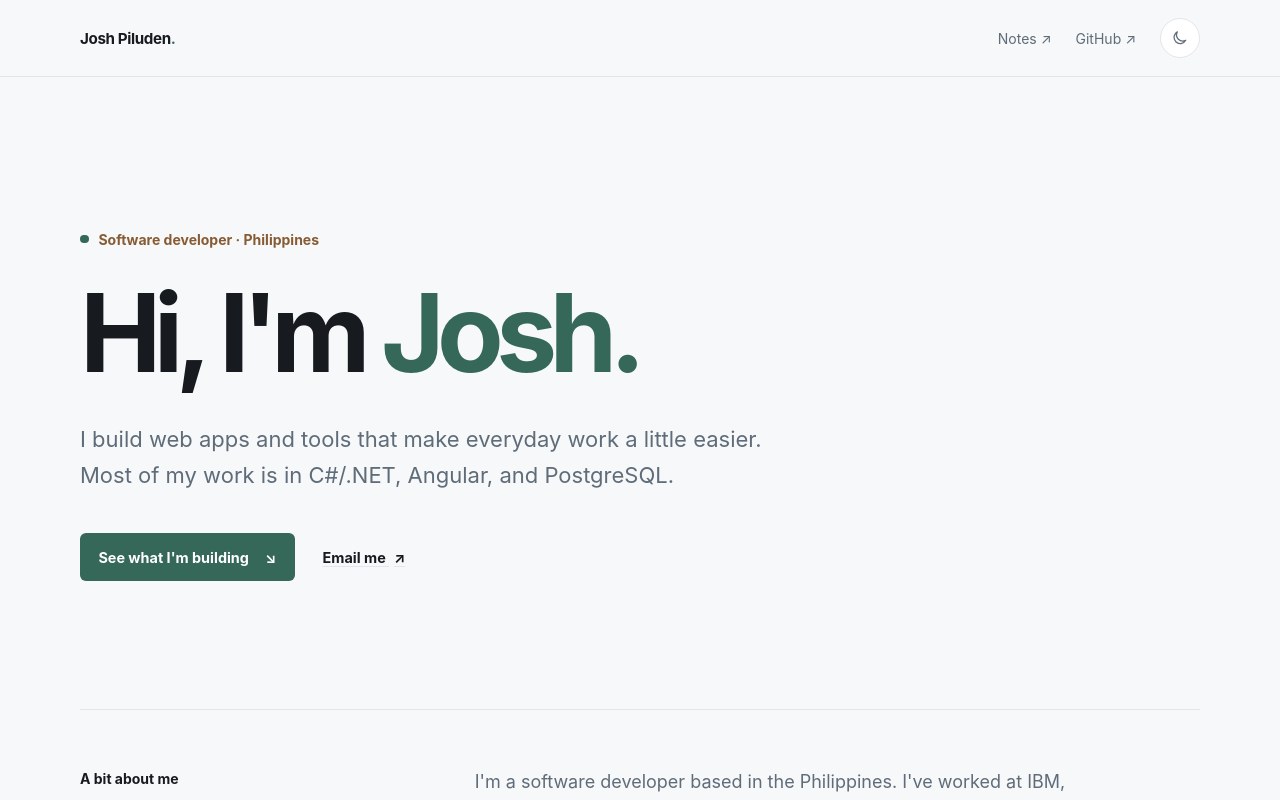
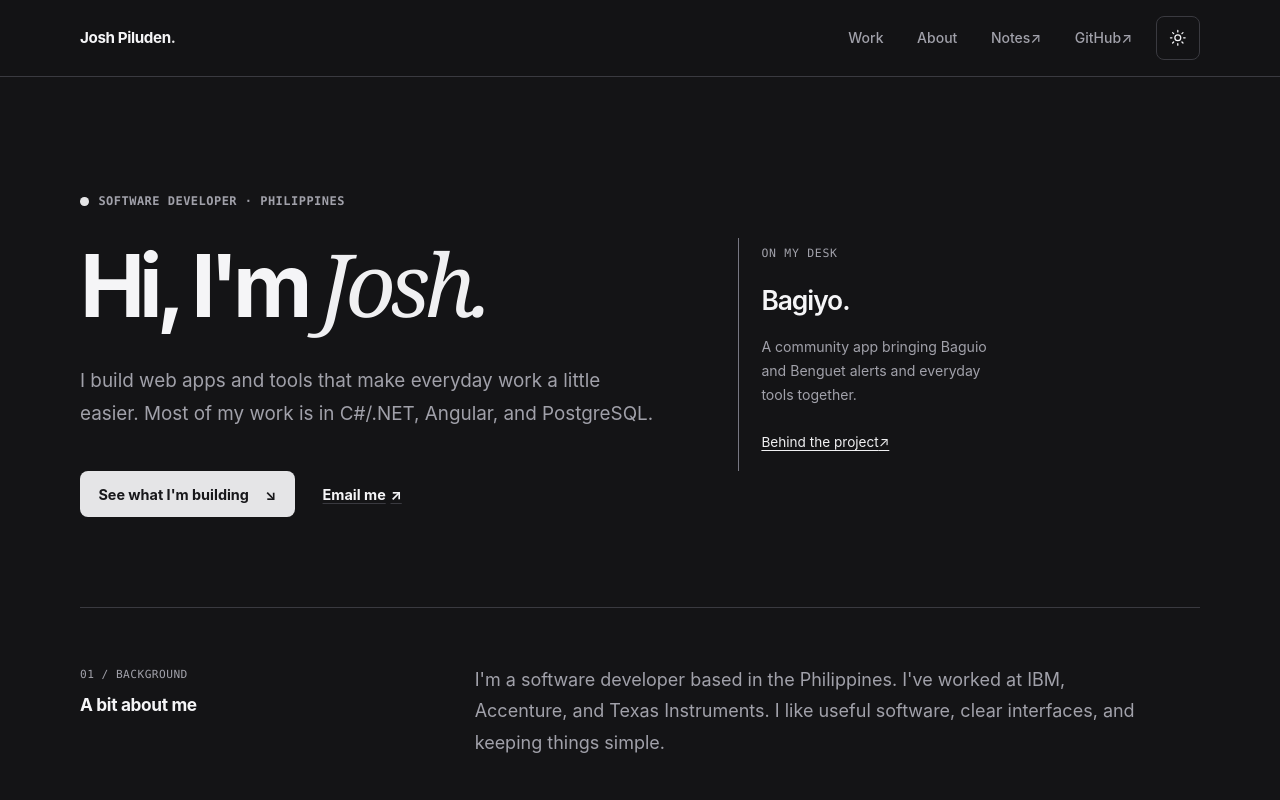
Before and after one commit to jjosh102/my-ng-profile, an Angular app: page / in a window 1280 px wide. Shown: the top 800 px of the page. Built offline with nearby package versions, Linux system fonts and the light colour scheme.

Commit message:
feat: match jjosh dark palette and improve Angular profile UX

```diff
--- a/src/app/app.config.ts
+++ b/src/app/app.config.ts
@@ -1,12 +1,18 @@
-import { ApplicationConfig, provideBrowserGlobalErrorListeners, provideZonelessChangeDetection } from '@angular/core';
-import { provideRouter } from '@angular/router';
-
+import {
+  ApplicationConfig,
+  provideBrowserGlobalErrorListeners,
+  provideZonelessChangeDetection,
+} from '@angular/core';
+import { provideRouter, withInMemoryScrolling } from '@angular/router';
 import { routes } from './app.routes';
 
 export const appConfig: ApplicationConfig = {
   providers: [
     provideBrowserGlobalErrorListeners(),
     provideZonelessChangeDetection(),
-    provideRouter(routes),
-  ]
+    provideRouter(routes, withInMemoryScrolling({
+      anchorScrolling: 'enabled',
+      scrollPositionRestoration: 'enabled',
+    })),
+  ],
 };
--- a/src/app/app.html
+++ b/src/app/app.html
@@ -1,6 +1,8 @@
 <div class='site-shell'>
+  <a class='skip-link' href='#main-content'>Skip to main content</a>
   <app-header />
-  <main class='site-main'>
+  <main class='site-main' id='main-content' tabindex='-1'>
     <router-outlet />
   </main>
+  <app-footer />
 </div>
--- a/src/app/components/dashboard-section/dashboard-section.html
+++ b/src/app/components/dashboard-section/dashboard-section.html
@@ -1,4 +1,6 @@
 <section class='hero' aria-labelledby='intro-title'>
+  <div class='hero-layout'>
+    <div class='hero-copy'>
       <p class='eyebrow'><span class='eyebrow-dot' aria-hidden='true'></span>Software developer · Philippines</p>
       <h1 id='intro-title'>Hi, I'm <span>Josh.</span></h1>
       <p class='hero-intro'>I build web apps and tools that make everyday work a little easier. Most of my work is in C#/.NET, Angular, and PostgreSQL.</p>
@@ -6,18 +8,27 @@
         <a class='primary-link' href='#work'>See what I'm building <span aria-hidden='true'>↘</span></a>
         <a class='text-link' href='mailto:joshuajpiluden@gmail.com'>Email me <span aria-hidden='true'>↗</span></a>
       </div>
+    </div>
+    <aside class='hero-note' aria-label='Current side project'>
+      <span class='hero-note-kicker'>On my desk</span>
+      <h2>Bagiyo<span aria-hidden='true'>.</span></h2>
+      <p>A community app bringing Baguio and Benguet alerts and everyday tools together.</p>
+      <a href='https://jjosh.dev/work/bagiyo/' target='_blank' rel='noopener noreferrer'>Behind the project <span aria-hidden='true'>↗</span></a>
+    </aside>
+  </div>
 </section>
 
-<section class='section-row' aria-labelledby='about-title'>
-  <h2 id='about-title' class='section-label'>A bit about me</h2>
+<section id='about' class='section-row' aria-labelledby='about-title'>
+  <h2 id='about-title' class='section-label' data-number='01 / Background'>A bit about me</h2>
   <div class='section-body'>
     <p>I'm a software developer based in the Philippines. I've worked at IBM, Accenture, and Texas Instruments. I like useful software, clear interfaces, and keeping things simple.</p>
   </div>
 </section>
 
 <section id='work' class='section-row work-section' aria-labelledby='work-title'>
-  <h2 id='work-title' class='section-label'>What I'm building</h2>
+  <h2 id='work-title' class='section-label' data-number='02 / Selected work'>What I'm building</h2>
   <div class='section-body'>
+    <p class='project-kicker'>Community project</p>
     <div class='project-heading'>
       <h3>Bagiyo</h3>
       <div class='project-actions'>
@@ -31,11 +42,9 @@
 </section>
 
 <section class='section-row' aria-labelledby='notes-title'>
-  <h2 id='notes-title' class='section-label'>From the workbench</h2>
+  <h2 id='notes-title' class='section-label' data-number='03 / Writing'>From the workbench</h2>
   <div class='section-body'>
     <p>I occasionally write down lessons from the things I build, including the parts that did not work the first time.</p>
     <a class='text-link more-link' href='https://jjosh.dev/notes/' target='_blank' rel='noopener noreferrer'>Read my notes on jjosh.dev <span aria-hidden='true'>↗</span></a>
   </div>
 </section>
-
-<app-footer />
--- a/src/app/components/dashboard-section/dashboard-section.ts
+++ b/src/app/components/dashboard-section/dashboard-section.ts
@@ -1,10 +1,8 @@
 import { Component } from '@angular/core';
-import { Footer } from '../footer/footer';
 
 @Component({
   selector: 'app-dashboard-section',
   standalone: true,
-  imports: [Footer],
-  templateUrl: './dashboard-section.html'
+  templateUrl: './dashboard-section.html',
 })
 export class DashboardSection {}
--- a/src/app/components/footer/footer.ts
+++ b/src/app/components/footer/footer.ts
@@ -1,11 +1,10 @@
-import { Component, signal } from '@angular/core';
+import { Component } from '@angular/core';
 
 @Component({
   selector: 'app-footer',
   standalone: true,
-  imports: [],
-  templateUrl: './footer.html'
+  templateUrl: './footer.html',
 })
 export class Footer {
-  currentYear = new Date().getFullYear()
+  readonly currentYear = new Date().getFullYear();
 }
--- a/src/app/components/header/header.html
+++ b/src/app/components/header/header.html
@@ -1,10 +1,14 @@
 <header class='site-header'>
   <div class='header-inner'>
-    <a routerLink='/' class='wordmark'>Josh Piluden<span class='wordmark-period'>.</span></a>
+    <a routerLink='/' class='wordmark' aria-label='Josh Piluden, home'>Josh Piluden<span class='wordmark-period'>.</span></a>
 
     <nav class='primary-nav' aria-label='Primary navigation'>
-      <a href='https://jjosh.dev/notes/' target='_blank' rel='noopener noreferrer' class='nav-link'>Notes <span aria-hidden='true'>↗</span></a>
-      <a href='https://github.com/jjosh102' target='_blank' rel='noopener noreferrer' class='nav-link'>GitHub <span aria-hidden='true'>↗</span></a>
+      <a routerLink='/' fragment='work' class='nav-link'>Work</a>
+      <a routerLink='/' fragment='about' class='nav-link'>About</a>
+      <a href='https://jjosh.dev/notes/' target='_blank' rel='noopener noreferrer' class='nav-link' aria-label='Notes on jjosh.dev (opens in a new tab)'>Notes <span aria-hidden='true'>↗</span></a>
+      <a href='https://github.com/jjosh102' target='_blank' rel='noopener noreferrer' class='nav-link' aria-label='GitHub (opens in a new tab)'>GitHub <span aria-hidden='true'>↗</span></a>
+    </nav>
+
     <button
       type='button'
       class='theme-toggle'
@@ -20,6 +24,5 @@
         <path d='M20.1 15.4A8.5 8.5 0 0 1 8.6 3.9 8.5 8.5 0 1 0 20.1 15.4Z' stroke-width='1.75' stroke-linejoin='round' />
       </svg>
     </button>
-    </nav>
   </div>
 </header>
--- a/src/app/components/not-found/not-found.html
+++ b/src/app/components/not-found/not-found.html
@@ -1,5 +1,6 @@
-<section class='not-found'>
-  <p class='not-found-code'>404</p>
-  <h1 class='not-found-title'>Nothing here.</h1>
-  <a routerLink='/' class='not-found-link'>Back home</a>
+<section class='not-found' aria-labelledby='not-found-title'>
+  <p class='not-found-code'>404 / PAGE NOT FOUND</p>
+  <h1 id='not-found-title' class='not-found-title'>Nothing here.</h1>
+  <p class='not-found-description'>That address doesn't seem to exist. You can head back to the profile.</p>
+  <a routerLink='/' class='not-found-link primary-link'>Back home <span aria-hidden='true'>→</span></a>
 </section>
--- a/src/app/services/theme.service.ts
+++ b/src/app/services/theme.service.ts
@@ -1,43 +1,41 @@
 import { computed, DOCUMENT, effect, inject, Injectable, signal } from '@angular/core';
 import { Theme } from '../models/theme.model';
 
-@Injectable({
-  providedIn: 'root',
-})
-
+@Injectable({ providedIn: 'root' })
 export class ThemeService {
-  private readonly themeValue = signal<Theme>('light');
-  private readonly STORAGE_KEY = 'app-theme';
-  private readonly document = inject(DOCUMENT)
+  private readonly document = inject(DOCUMENT);
+  private readonly storageKey = 'app-theme';
+  private readonly themeValue = signal<Theme>(this.readInitialTheme());
 
   readonly theme = this.themeValue.asReadonly();
   readonly isDarkTheme = computed(() => this.theme() === 'dark');
 
   constructor() {
-
-    this.initializeTheme();
-
     effect(() => {
-      localStorage.setItem(this.STORAGE_KEY, this.theme());
-      this.document.documentElement.classList.remove('dark', 'light');
-      this.document.documentElement.classList.add(`${this.theme()}`);
-      this.document.body.classList.remove('dark', 'light');
-      this.document.body.classList.add(`${this.theme()}`);
+      const theme = this.theme();
+      this.document.documentElement.classList.toggle('dark', theme === 'dark');
+      this.document.documentElement.classList.toggle('light', theme === 'light');
+      this.document.querySelector<HTMLMetaElement>('meta[name="theme-color"]')
+        ?.setAttribute('content', theme === 'dark' ? '#141416' : '#FAFAFA');
+      try {
+        this.document.defaultView?.localStorage.setItem(this.storageKey, theme);
+      } catch {
+        // Storage may be blocked; the theme toggle should still work.
+      }
     });
   }
 
   toggleTheme(): void {
-    this.themeValue.update(currentTheme => (currentTheme === 'light' ? 'dark' : 'light'));
+    this.themeValue.update(theme => theme === 'dark' ? 'light' : 'dark');
   }
 
-  private initializeTheme(): void {
-    const storedTheme = localStorage.getItem(this.STORAGE_KEY) as Theme;
-
-    if (storedTheme) {
-      this.themeValue.set(storedTheme);
-    } else {
-      const prefersDark = window.matchMedia('(prefers-color-scheme: dark)').matches;
-      this.themeValue.set(prefersDark ? 'dark' : 'light');
+  private readInitialTheme(): Theme {
+    try {
+      const stored = this.document.defaultView?.localStorage.getItem(this.storageKey);
+      if (stored === 'dark' || stored === 'light') return stored;
+    } catch {
+      // Fall back to the site's default dark palette.
     }
+    return 'dark';
   }
 }
--- a/src/index.html
+++ b/src/index.html
@@ -6,25 +6,27 @@
   <base href='/'>
   <meta name='viewport' content='width=device-width, initial-scale=1'>
   <meta name='description' content='Josh Piluden is a software developer in the Philippines building web apps and useful tools with .NET and Angular.'>
-  <meta name='theme-color' content='#f7f8f9'>
+  <meta name='theme-color' content='#141416'>
+  <meta name='color-scheme' content='dark light'>
   <link rel='icon' type='image/svg+xml' href='favicon.svg'>
   <script>
-    const storedTheme = localStorage.getItem('app-theme');
-    if (storedTheme === 'dark' || (!storedTheme && window.matchMedia('(prefers-color-scheme: dark)').matches)) {
-      document.documentElement.classList.add('dark');
-      document.body.classList.add('dark');
-    }
+    // Set the saved theme before Angular boots; body is not available yet.
+    (() => {
+      let theme = 'dark';
+      try {
+        const stored = localStorage.getItem('app-theme');
+        if (stored === 'light' || stored === 'dark') theme = stored;
+      } catch {
+        // Storage may be blocked.
+      }
+      document.documentElement.classList.add(theme);
+      document.querySelector('meta[name="theme-color"]')
+        .setAttribute('content', theme === 'light' ? '#FAFAFA' : '#141416');
+    })();
   </script>
   <style>
-    body {
-      margin: 0;
-      background: #f7f8f9;
-      color: #171a1f;
-    }
-    body.dark {
-      background: #0e1114;
-      color: #f1f3f5;
-    }
+    body { margin: 0; background: #141416; color: #F5F5F7; }
+    html.light body { background: #FAFAFA; color: #18181B; }
     .cold-start-loader {
       position: fixed;
       inset: 0;
--- a/src/styles.css
+++ b/src/styles.css
@@ -1,31 +1,43 @@
-:root {
-  color-scheme: light;
-  --background: #f7f8f9;
-  --surface: #ffffff;
-  --foreground: #171a1f;
-  --muted: #5f6c79;
-  --border: #e2e6ea;
-  --accent: #356859;
-  --accent-hover: #2c574b;
-  --accent-soft: #e6f0ec;
-  --secondary: #875b34;
-  --on-accent: #ffffff;
+:root, :root.dark {
+  color-scheme: dark;
+  /* Exact dark UI palette from jjosh.dev */
+  --background: #141416;
+  --surface: #1E1E21;
+  --surface-soft: #242428;
+  --foreground: #F5F5F7;
+  --muted: #A1A1AA;
+  --border: #3A3A40;
+  --border-strong: #777782;
+  --accent: #E5E5E7;
+  --accent-hover: #F0F0F2;
+  --accent-soft: #F0F0F2;
+  --accent-rgb: 229, 229, 231;
+  --secondary: #E5E5E7;
+  --on-accent: #18181B;
+  --overlay: rgba(20, 20, 22, .94);
+  --shadow-soft: 0 12px 32px rgba(0, 0, 0, .14);
   font-family: Inter, ui-sans-serif, system-ui, -apple-system, BlinkMacSystemFont, 'Segoe UI', sans-serif;
   font-synthesis: none;
 }
 
-:root.dark {
-  color-scheme: dark;
-  --background: #0e1114;
-  --surface: #15191e;
-  --foreground: #f1f3f5;
-  --muted: #a3aeba;
-  --border: #29313a;
-  --accent: #69a995;
-  --accent-hover: #82bca9;
-  --accent-soft: #183029;
-  --secondary: #d1aa82;
-  --on-accent: #0e1114;
+:root.light {
+  color-scheme: light;
+  /* Matching light counterpart from jjosh.dev */
+  --background: #FAFAFA;
+  --surface: #FFFFFF;
+  --surface-soft: #F1F1F3;
+  --foreground: #18181B;
+  --muted: #62626B;
+  --border: #DADADD;
+  --border-strong: #767680;
+  --accent: #26262A;
+  --accent-hover: #39393F;
+  --accent-soft: #39393F;
+  --accent-rgb: 38, 38, 42;
+  --secondary: #26262A;
+  --on-accent: #FFFFFF;
+  --overlay: rgba(250, 250, 250, .94);
+  --shadow-soft: 0 12px 32px rgba(24, 24, 27, .06);
 }
 
 * { box-sizing: border-box; }
@@ -302,3 +314,135 @@ app-root, app-header, app-dashboard-section, app-footer { display: block; }
   html { scroll-behavior: auto; }
   *, *::before, *::after { transition-duration: .01ms !important; }
 }
+
+/* Follow jjosh.dev's quieter contrast, spacing and interactive treatments. */
+html { background: var(--background); color: var(--foreground); -webkit-text-size-adjust: 100%; }
+body { min-width: 320px; min-height: 100dvh; line-height: 1.6; }
+a, button { touch-action: manipulation; }
+::selection { background: rgba(var(--accent-rgb), .3); color: var(--foreground); }
+.site-main, .header-inner, .site-footer { width: min(calc(100% - 3rem), 70rem); margin-inline: auto; }
+.site-main { min-width: 0; }
+.site-shell { min-height: 100dvh; }
+
+.skip-link {
+  position: fixed;
+  top: 0;
+  left: 0;
+  z-index: 110;
+  background: var(--foreground);
+  color: var(--background);
+  padding: .75rem 1rem;
+  border-radius: 0 0 8px 0;
+  font-weight: 700;
+  transform: translateY(-130%);
+}
+.skip-link:focus-visible { transform: translateY(0); }
+
+.site-header {
+  position: sticky;
+  top: 0;
+  z-index: 40;
+  background: var(--overlay);
+  backdrop-filter: blur(16px);
+  -webkit-backdrop-filter: blur(16px);
+}
+.header-inner { min-height: 4.75rem; gap: 1.2rem; }
+.wordmark { margin-right: auto; display: inline-flex; align-items: center; min-height: 44px; }
+.nav-link {
+  display: inline-flex;
+  align-items: center;
+  min-height: 44px;
+  padding-inline: .3rem;
+  border-radius: 8px;
+  font-weight: 550;
+}
+.nav-link:hover, .nav-link:focus-visible { color: var(--foreground); background: rgba(var(--accent-rgb), .07); }
+.theme-toggle {
+  flex: 0 0 44px;
+  width: 44px;
+  height: 44px;
+  border-radius: 8px;
+  background: transparent;
+  color: var(--foreground);
+}
+.theme-toggle:hover, .theme-toggle:focus-visible { border-color: var(--border-strong); background: rgba(var(--accent-rgb), .08); }
+
+.hero { padding-block: clamp(4.5rem, 9vw, 8rem) clamp(4rem, 7vw, 6.5rem); }
+.hero-layout {
+  display: grid;
+  align-items: center;
+  grid-template-columns: minmax(0, 1fr) minmax(200px, 270px);
+  gap: clamp(2rem, 6vw, 5rem);
+}
+.hero-copy { min-width: 0; }
+.eyebrow { color: var(--muted); font-family: Consolas, monospace; font-size: .75rem; letter-spacing: .04em; text-transform: uppercase; }
+.hero h1 { font-size: clamp(3.3rem, 6.8vw, 5.85rem); font-weight: 650; }
+.hero h1 span { font-family: Georgia, 'Times New Roman', serif; font-style: italic; font-weight: 400; color: var(--accent-soft); }
+.hero-intro { max-width: 54ch; font-size: clamp(1.05rem, 1.7vw, 1.18rem); line-height: 1.78; }
+.primary-link { min-height: 46px; border-radius: 8px; color: var(--on-accent); }
+.primary-link:hover { color: var(--on-accent); }
+.text-link { display: inline-flex; align-items: center; min-height: 44px; color: var(--foreground); }
+
+.hero-note { border-left: 1px solid var(--border-strong); padding: .4rem 0 .4rem 1.4rem; }
+.hero-note-kicker, .project-kicker {
+  display: block;
+  margin: 0 0 1rem;
+  color: var(--muted);
+  font-family: Consolas, monospace;
+  font-size: .72rem;
+  letter-spacing: .06em;
+  text-transform: uppercase;
+}
+.hero-note h2 { margin: 0 0 .7rem; font-size: 1.65rem; font-weight: 600; letter-spacing: -.04em; }
+.hero-note p { color: var(--muted); font-size: .88rem; line-height: 1.7; }
+.hero-note a { color: var(--accent-soft); display: inline-flex; align-items: center; min-height: 44px; font-size: .85rem; }
+.hero-note a:hover { color: var(--foreground); }
+
+.section-row { scroll-margin-top: 6rem; }
+.section-label { color: var(--foreground); font-size: 1.08rem; letter-spacing: -.02em; }
+.section-label::before {
+  display: block;
+  content: attr(data-number);
+  margin: 0 0 .55rem;
+  color: var(--muted);
+  font: 500 .7rem/1.4 Consolas, monospace;
+  letter-spacing: .04em;
+  text-transform: uppercase;
+}
+.work-section .section-body {
+  max-width: none;
+  background: var(--surface);
+  border: 1px solid var(--border);
+  border-radius: 12px;
+  padding: clamp(1.25rem, 3vw, 2rem);
+}
+.work-section .section-body:hover { border-color: var(--border-strong); }
+.project-heading { flex-wrap: wrap; }
+.project-heading h3 { font-size: clamp(1.5rem, 3vw, 2.15rem); }
+.project-link { color: var(--accent-soft); display: inline-flex; align-items: center; min-height: 40px; }
+.project-actions { justify-content: flex-start; }
+.site-footer { margin-top: 3rem; }
+.footer-link { display: inline-flex; align-items: center; min-height: 40px; }
+.not-found-code { color: var(--muted); font-family: Consolas, monospace; }
+.not-found-description { color: var(--muted); line-height: 1.7; margin-top: 1rem; }
+
+@media (max-width: 860px) {
+  .hero-layout { grid-template-columns: minmax(0, 1fr) minmax(170px, 210px); gap: 2rem; }
+  .hero h1 { font-size: clamp(3rem, 7.4vw, 4.75rem); }
+}
+@media (max-width: 700px) {
+  .header-inner { min-height: 4rem; flex-wrap: wrap; gap: 0 1rem; padding-block: .5rem .35rem; }
+  .wordmark { order: 1; }
+  .theme-toggle { order: 2; }
+  .primary-nav { order: 3; width: 100%; justify-content: space-between; gap: .3rem; }
+  .nav-link { min-height: 42px; padding-inline: .4rem; font-size: .8rem; }
+  .hero-layout { grid-template-columns: 1fr; }
+  .hero { padding-block: 3.5rem 3.25rem; }
+  .hero h1 { font-size: clamp(3rem, 11vw, 4.6rem); }
+  .hero-note { max-width: 35rem; }
+  .section-row { scroll-margin-top: 9rem; }
+}
+@media (max-width: 640px) {
+  .site-main, .header-inner, .site-footer { width: min(calc(100% - 2rem), 70rem); }
+  .hero h1 { font-size: clamp(3rem, 12vw, 4.4rem); }
+}
```
Also changed, not shown: src/app/app.ts (+4 -3 lines), public/favicon.svg. Lines whose indentation alone changed are shown as unchanged.
